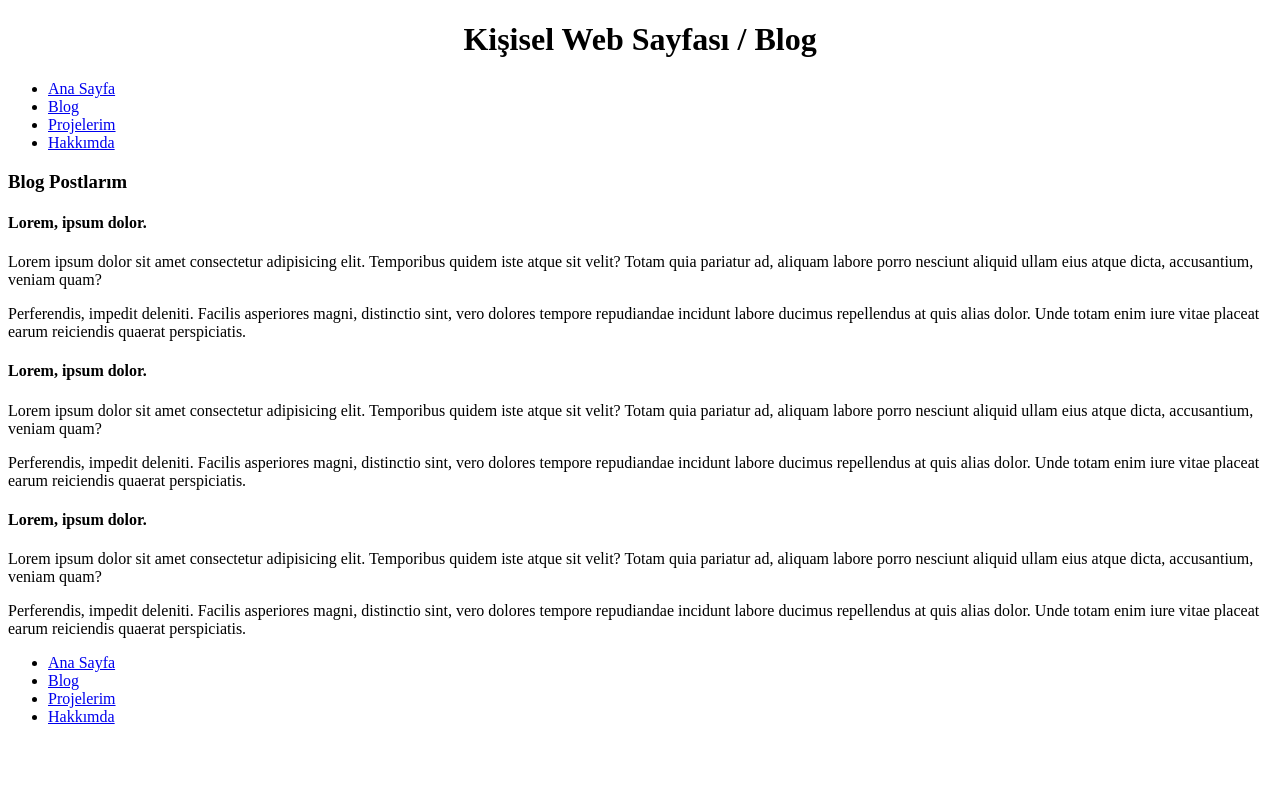
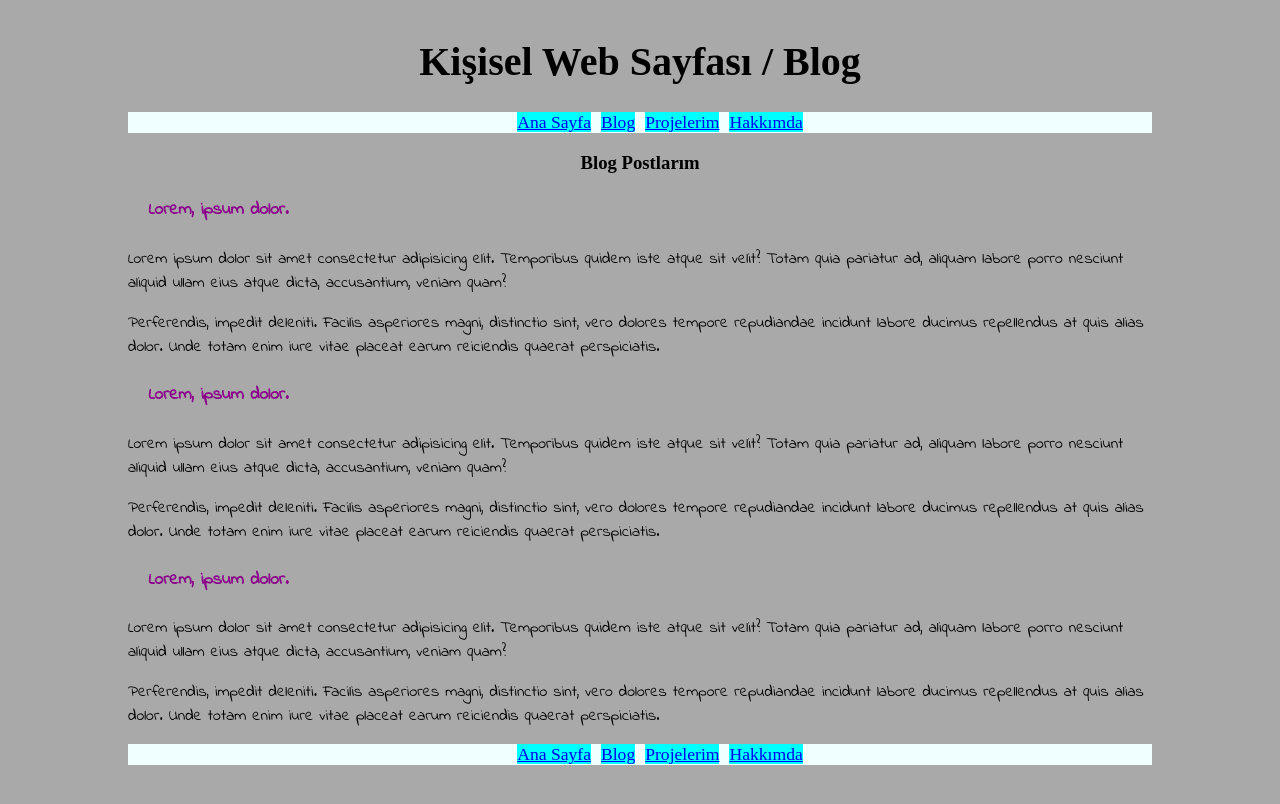
Before and after one commit to MustafaCelal/Patika.dev_Front-End, a plain HTML site: page CSS/Personal_Website/blogs.html in a window 1280 px wide. Drawn offline with Linux system fonts and the light colour scheme.

Commit message:
css eklendi

```diff
--- a/CSS/Personal_Website/blogs.html
+++ b/CSS/Personal_Website/blogs.html
@@ -5,6 +5,15 @@
 	<meta charset="UTF-8">
 	<meta http-equiv="X-UA-Compatible" content="IE=edge">
 	<meta name="viewport" content="width=device-width, initial-scale=1.0">
+
+	<!-- css links start -->
+	<link rel="stylesheet" href="css/style.css">
+
+	<!-- google fonts -->
+	<link rel="preconnect" href="https://fonts.gstatic.com">
+	<link href="https://fonts.googleapis.com/css2?family=Indie+Flower&display=swap" rel="stylesheet">
+	<!-- google fonts end -->
+	<!-- css links start -->
 	<title>Kişisel Blog</title>
 </head>
 
@@ -16,12 +25,12 @@
 	<header>
 		<h1 style="text-align: center;">Kişisel Web Sayfası / Blog</h1>
 		<!-- Navigation start -->
-		<nav>
-			<ul>
-				<li><a href="index.html">Ana Sayfa</a></li>
-				<li><a href="blogs.html">Blog</a></li>
-				<li><a href="projects.html">Projelerim</a></li>
-				<li><a href="about.html">Hakkımda</a></li>
+		<nav class="nav_header">
+			<ul class="nav_list">
+				<li class="nav_list_item"><a href="index.html">Ana Sayfa</a></li>
+				<li class="nav_list_item"><a href="blogs.html">Blog</a></li>
+				<li class="nav_list_item"><a href="projects.html">Projelerim</a></li>
+				<li class="nav_list_item"><a href="about.html">Hakkımda</a></li>
 			</ul>
 		</nav>
 		<!-- Navigation start -->
@@ -34,31 +43,33 @@
 	<Section>
 		<h3>Blog Postlarım</h3>
 		<article>
-			<h4>Lorem, ipsum dolor.</h4>
-			<p>Lorem ipsum dolor sit amet consectetur adipisicing elit. Temporibus quidem iste atque sit velit? Totam
+			<h4 class="article_heading">Lorem, ipsum dolor.</h4>
+			<p class="article_paragraph">
+				Lorem ipsum dolor sit amet consectetur adipisicing elit. Temporibus quidem iste atque sit velit? Totam
 				quia pariatur ad, aliquam labore porro nesciunt aliquid ullam eius atque dicta, accusantium, veniam
 				quam?</p>
-			<p>Perferendis, impedit deleniti. Facilis asperiores magni, distinctio sint, vero dolores tempore
+			<p class="article_paragraph">
+				Perferendis, impedit deleniti. Facilis asperiores magni, distinctio sint, vero dolores tempore
 				repudiandae incidunt labore ducimus repellendus at quis alias dolor. Unde totam enim iure vitae placeat
 				earum reiciendis quaerat perspiciatis.</p>
 		</article>
 		<article>
-			<h4>Lorem, ipsum dolor.</h4>
-			<p>Lorem ipsum dolor sit amet consectetur adipisicing elit. Temporibus quidem iste atque sit velit? Totam
-				quia pariatur ad, aliquam labore porro nesciunt aliquid ullam eius atque dicta, accusantium, veniam
-				quam?</p>
-			<p>Perferendis, impedit deleniti. Facilis asperiores magni, distinctio sint, vero dolores tempore
-				repudiandae incidunt labore ducimus repellendus at quis alias dolor. Unde totam enim iure vitae placeat
-				earum reiciendis quaerat perspiciatis.</p>
+			<h4 class="article_heading">Lorem, ipsum dolor.</h4>
+			<p class="article_paragraph">
+				Lorem ipsum dolor sit amet consectetur adipisicing elit. Temporibus quidem iste atque sit velit? Totam quia pariatur ad, aliquam labore porro nesciunt aliquid ullam eius atque dicta, accusantium, veniam quam?
+			</p>
+			<p class="article_paragraph">
+				Perferendis, impedit deleniti. Facilis asperiores magni, distinctio sint, vero dolores tempore repudiandae incidunt labore ducimus repellendus at quis alias dolor. Unde totam enim iure vitae placeat earum reiciendis quaerat perspiciatis.</p>
 		</article>
 		<article>
-			<h4>Lorem, ipsum dolor.</h4>
-			<p>Lorem ipsum dolor sit amet consectetur adipisicing elit. Temporibus quidem iste atque sit velit? Totam
-				quia pariatur ad, aliquam labore porro nesciunt aliquid ullam eius atque dicta, accusantium, veniam
-				quam?</p>
-			<p>Perferendis, impedit deleniti. Facilis asperiores magni, distinctio sint, vero dolores tempore
-				repudiandae incidunt labore ducimus repellendus at quis alias dolor. Unde totam enim iure vitae placeat
-				earum reiciendis quaerat perspiciatis.</p>
+			<h4 class="article_heading">Lorem, ipsum dolor.</h4>
+			<p class="article_paragraph">
+				Lorem ipsum dolor sit amet consectetur adipisicing elit. Temporibus quidem iste atque sit velit? Totam quia pariatur ad, aliquam labore porro nesciunt aliquid ullam eius atque dicta, accusantium, veniam
+				quam?
+			</p>
+			<p class="article_paragraph">
+				Perferendis, impedit deleniti. Facilis asperiores magni, distinctio sint, vero dolores tempore repudiandae incidunt labore ducimus repellendus at quis alias dolor. Unde totam enim iure vitae placeat earum reiciendis quaerat perspiciatis.
+			</p>
 		</article>
 
 		<!-- Articles end -->
@@ -67,12 +78,12 @@
 
 	<!-- Footer start -->
 	<footer>
-		<nav>
-			<ul>
-				<li><a href="index.html">Ana Sayfa</a></li>
-				<li><a href="blogs.html">Blog</a></li>
-				<li><a href="projects.html">Projelerim</a></li>
-				<li><a href="about.html">Hakkımda</a></li>
+		<nav class="nav_footer">
+			<ul class="nav_list">
+				<li class="nav_list_item"><a href="index.html">Ana Sayfa</a></li>
+				<li class="nav_list_item"><a href="blogs.html">Blog</a></li>
+				<li class="nav_list_item"><a href="projects.html">Projelerim</a></li>
+				<li class="nav_list_item"><a href="about.html">Hakkımda</a></li>
 			</ul>
 		</nav>
 	</footer>
--- /dev/null
+++ b/CSS/Personal_Website/css/style.css
@@ -0,0 +1,66 @@
+body{
+	background-color: darkgray;
+	/* margin-left: 10%; */
+	margin: 3% 10%;
+
+}
+h1{
+	font-size: 2.5em;
+}
+h2{
+	font-size: 2em;
+}
+
+/* navigation start */
+nav{
+	background-color: azure;
+}
+
+.nav_list{
+	/* list-style-position: inside; */
+	list-style-type: none;
+	text-align: center;
+	align-items: center;
+
+}
+
+.nav_list_item{
+	display: inline;
+	margin: 3px;
+	background-color: aqua;
+	color: black;
+	font-size: 1.1em;
+
+}
+
+/* navigation end */
+
+
+/* Contents start */
+section{
+
+	text-align: center;
+	/* align-content: center; */
+}
+
+article{
+	text-align: start;
+}
+
+.section_heading{
+	text-align: center;
+	color: brown;
+	font-size: 1.5em;
+}
+
+.article_heading{
+	margin-left: 2%;
+	color: darkmagenta;
+	font-family: 'Indie Flower', cursive;
+	font-size: 1.1em;
+}
+
+.article_paragraph{
+	font-family: 'Indie Flower', cursive;
+}
+/* Contents end */
```
Also changed, not shown: CSS/Personal_Website/about.html (+18 -12 lines), CSS/Personal_Website/index.html (+37 -23 lines), CSS/Personal_Website/projects.html (+29 -27 lines).
